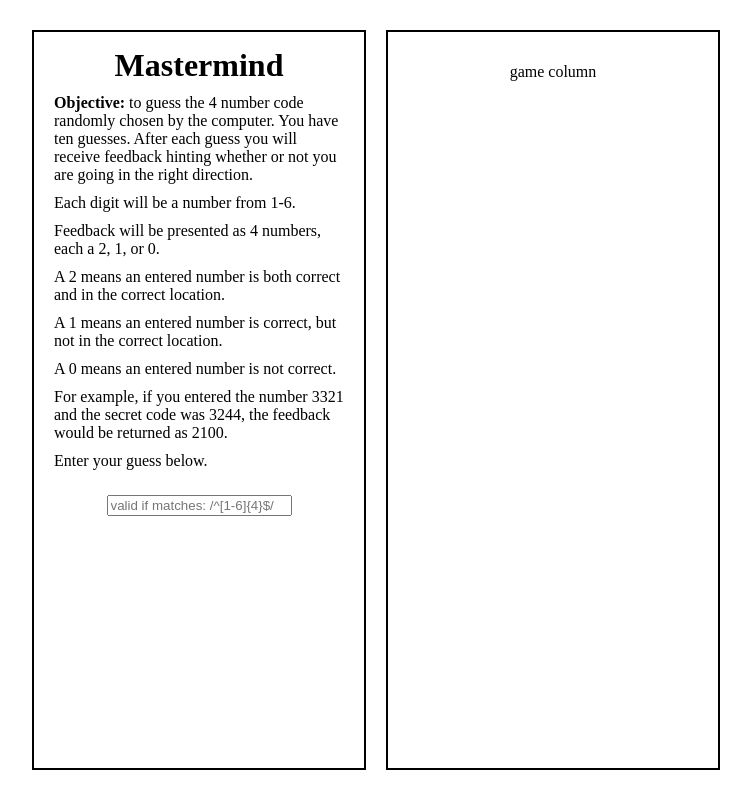
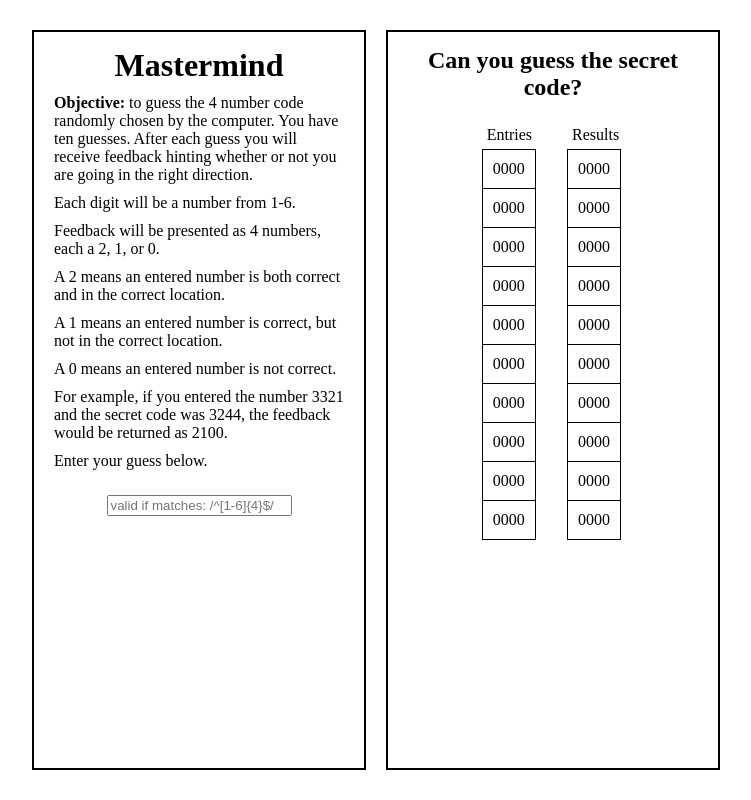
Before and after one commit to Axolotl/mastermind-app, a React app: page / in a window 1280 px wide. Shown: the whole page, without its empty margins (264-1015 px from the left). Built offline with nearby package versions, Linux system fonts and the light colour scheme.

Commit message:
game template now dynamically rendered

```diff
--- a/src/components/Game.js
+++ b/src/components/Game.js
@@ -1,10 +1,63 @@
 import React from 'react';
 
 class Game extends React.Component {
+  constructor() {
+    super();
+    this.state = {
+      entries: [],
+      results: [],
+    };
+  }
+  componentDidMount() {
+    for (let i=0; i<10; i++) {
+      this.state.entries['entry'+i] = '0000';
+      this.state.results['result'+i] = '0000';
+      this.setState({
+        entries: this.state.entries,
+        results: this.state.results,
+      })
+    };
+  }
   render() {
     return (
       <div id='game-column' className='column'>
-        <p>game column</p>
+        <h2 id='game-title'>Can you guess the secret code?</h2>
+        <div id='game-table'>
+
+          <div className='table-column'>
+            <p className='table-column-title'>
+              Entries
+            </p>
+            <table>
+              <tbody>
+                {Object.keys(this.state.entries).map((key) => {
+                  return (
+                    <tr key={key}>
+                      <td>{this.state.entries[key]}</td>
+                    </tr>
+                  )
+                })}
+              </tbody>
+            </table>
+          </div>
+
+          <div className='table-column'>
+            <p className='table-column-title'>
+              Results
+            </p>
+            <table>
+              <tbody>
+                {Object.keys(this.state.results).map((key) => {
+                  return (
+                    <tr key={key}>
+                      <td>{this.state.results[key]}</td>
+                    </tr>
+                  )
+                })}
+              </tbody>
+            </table>
+          </div>
+        </div>
       </div>
     )
   }
--- a/src/index.css
+++ b/src/index.css
@@ -1,3 +1,5 @@
+/* Styles for App.js */
+
 body {
   padding: 0;
   margin: 0;
@@ -26,6 +28,8 @@
   border-width: 2px;
 }
 
+/* Styles for Control.js */
+
 #control-title {
   margin: 0px;
 }
@@ -43,3 +47,39 @@
   margin: 0px;
   color: #cc0000;
 }
+
+.attempt {
+  height: 20px;
+  width: 20px;
+  border-style: solid;
+}
+
+/* Styles for Game.js */
+
+#game-title {
+  margin: 0px;
+}
+
+table {
+  border-collapse: collapse;
+}
+
+td {
+  border-style: solid;
+  border-width: 1px;
+  padding: 10px;
+}
+
+#game-table {
+  display: flex;
+  flex-direction: row;
+  justify-content: center;
+}
+
+.table-column {
+  margin: 20px 15px;
+}
+
+.table-column-title {
+  margin: 5px;
+}
```
